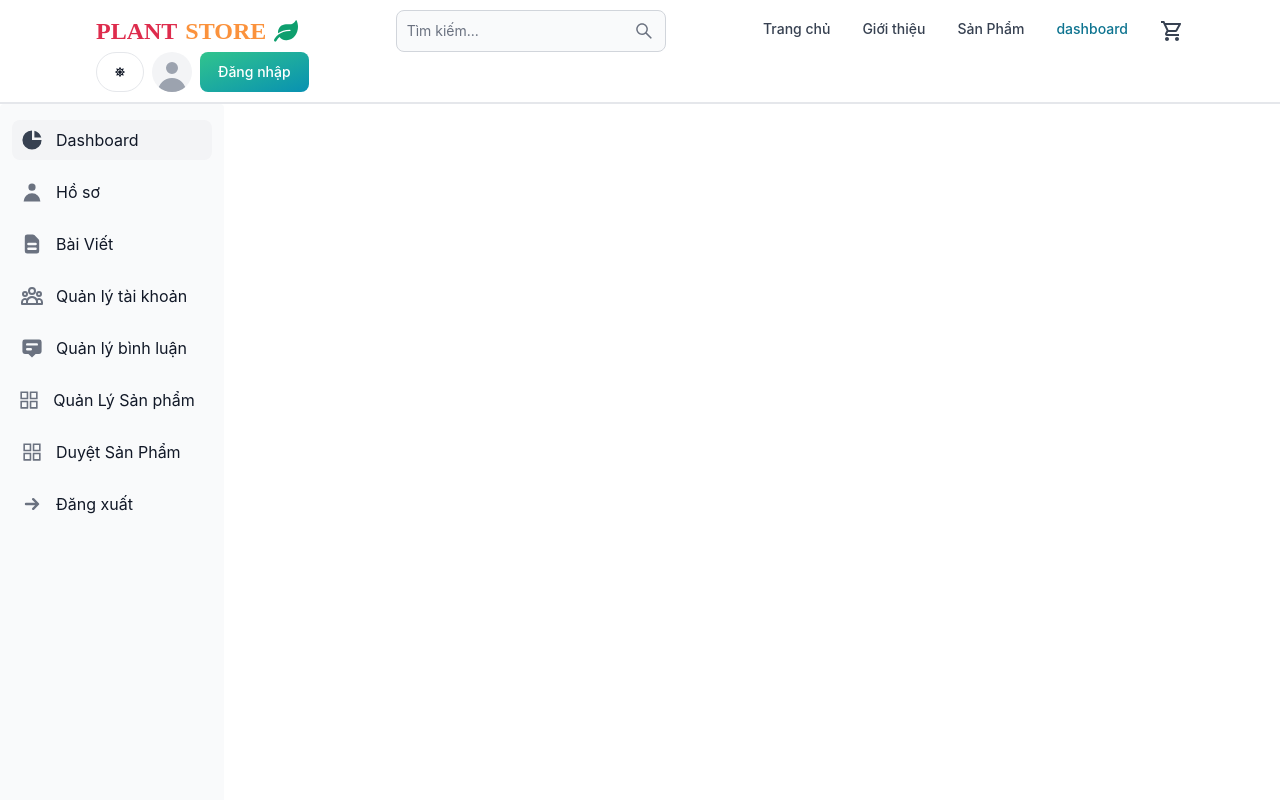
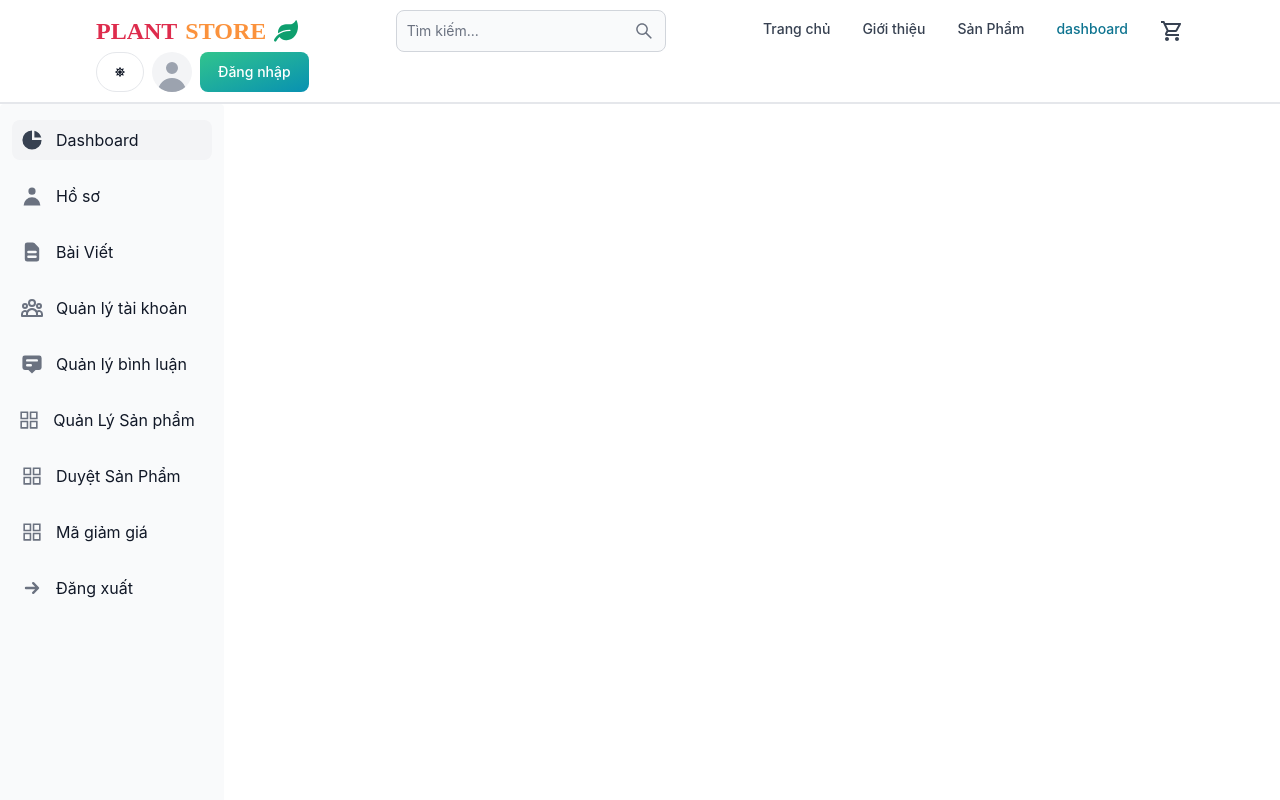
Before and after one commit to viet-tinh1/SEP490_FALL24_OPMS, a React (Vite) app in the folder client/: page /dashboard in a window 1280 px wide. Shown: the top 800 px of the page. Built offline with nearby package versions, Linux system fonts and the light colour scheme; a web font is replaced by a local one.

Commit message:
cập nhập DashSideBar

```diff
--- a/client/src/components/DashSidebar.jsx
+++ b/client/src/components/DashSidebar.jsx
@@ -1,5 +1,4 @@
 import { Sidebar } from "flowbite-react";
-
 import {
   HiUser,
   HiArrowSmRight,
@@ -9,13 +8,12 @@ import {
   HiChartPie,
 } from "react-icons/hi";
 import { AiOutlineAppstore } from "react-icons/ai";
-
 import { useEffect, useState } from "react";
 import { Link, useLocation } from "react-router-dom";
-
 export default function DashSidebar() {
   const location = useLocation();
   const [tab, setTab] = useState("");
+
   useEffect(() => {
     const urlParams = new URLSearchParams(location.search);
     const tabFromUrl = urlParams.get("tab");
@@ -23,10 +21,13 @@ export default function DashSidebar() {
       setTab(tabFromUrl);
     }
   }, [location.search]);
+
   return (
-    <Sidebar className="w-full md:w-56">
+    <Sidebar className="w-full md:w-55 overflow-y-auto">
       <Sidebar.Items>
-        <Sidebar.ItemGroup className="flex flex-col gap-1">
+        <Sidebar.ItemGroup className="flex flex-col gap-2 py-2 ">
+          {" "}
+          {/* Adjusted gap and padding */}
           <Link to="/dashboard?tab=dash">
             <Sidebar.Item
               active={tab === "dash" || !tab}
@@ -36,7 +37,6 @@ export default function DashSidebar() {
               Dashboard
             </Sidebar.Item>
           </Link>
-
           <Link to="/dashboard?tab=profile">
             <Sidebar.Item
               active={tab === "profile"}
@@ -47,7 +47,6 @@ export default function DashSidebar() {
               Hồ sơ
             </Sidebar.Item>
           </Link>
-
           <Link to="/dashboard?tab=posts">
             <Sidebar.Item
               active={tab === "posts"}
@@ -57,8 +56,6 @@ export default function DashSidebar() {
               Bài Viết
             </Sidebar.Item>
           </Link>
-
-          <>
           <Link to="/dashboard?tab=users">
             <Sidebar.Item
               active={tab === "users"}
@@ -88,15 +85,22 @@ export default function DashSidebar() {
           </Link>
           <Link to="/dashboard?tab=DashVerifyProduct">
             <Sidebar.Item
-                active={tab === "product"}
+              active={tab === "DashVerifyProduct"}
               icon={AiOutlineAppstore}
               as="div"
             >
               Duyệt Sản Phẩm
             </Sidebar.Item>
           </Link>
-          </>
-
+          <Link to="/dashboard?tab=DashDiscount">
+            <Sidebar.Item
+              active={tab === "DashDiscount"}
+              icon={AiOutlineAppstore}
+              as="div"
+            >
+              Mã giảm giá
+            </Sidebar.Item>
+          </Link>
           <Sidebar.Item icon={HiArrowSmRight} className="cursor-pointer">
             Đăng xuất
           </Sidebar.Item>
```
Lines whose indentation alone changed are shown as unchanged.
